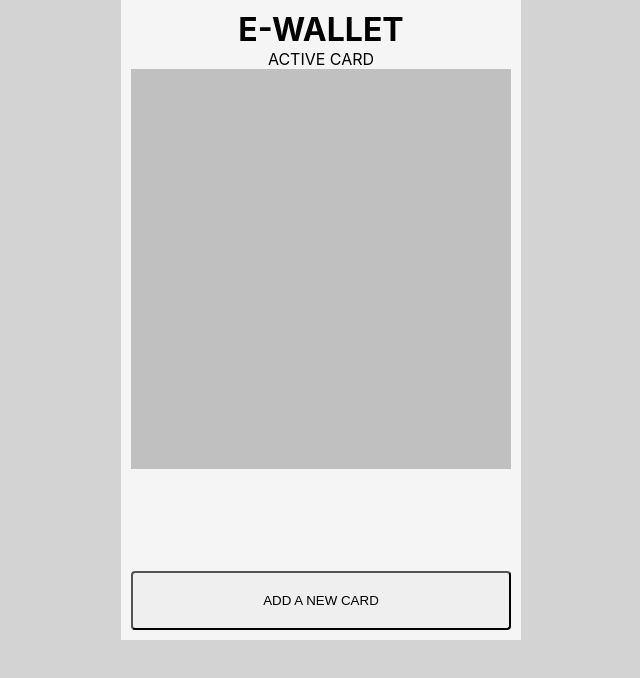
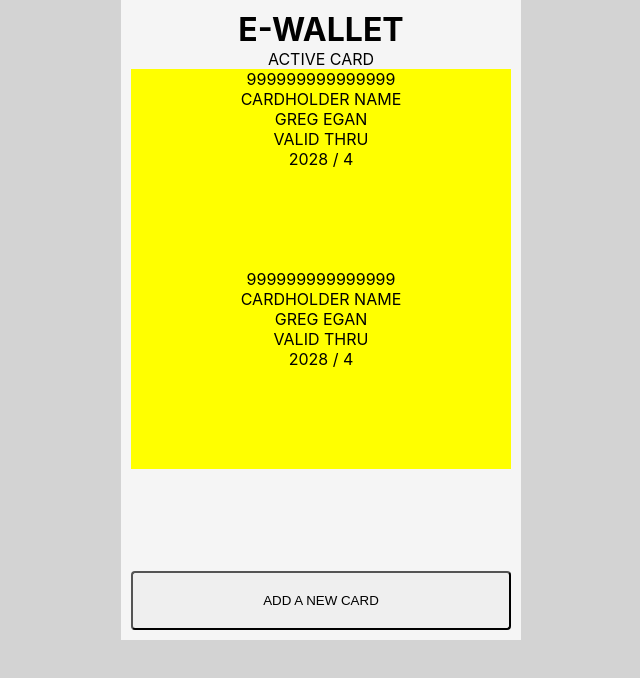
Before and after one commit to LXDamm/ec-react-exam2-ewallet, a React (Create React App) app: page /cards in a window 1280 px wide. Shown: the top 678 px of the page, without its empty margins (319-959 px from the left). Built offline with nearby package versions, Linux system fonts and the light colour scheme.

Commit message:
basic usage works, add card, select card

```diff
--- a/package.json
+++ b/package.json
@@ -3,6 +3,7 @@
   "version": "0.1.0",
   "private": true,
   "dependencies": {
+    "@reduxjs/toolkit": "^1.5.1",
     "@testing-library/jest-dom": "^5.11.4",
     "@testing-library/react": "^11.1.0",
     "@testing-library/user-event": "^12.1.10",
@@ -13,6 +14,7 @@
     "@types/react-router-dom": "^5.1.7",
     "react": "^17.0.2",
     "react-dom": "^17.0.2",
+    "react-redux": "^7.2.3",
     "react-router": "^5.2.0",
     "react-router-dom": "^5.2.0",
     "react-scripts": "4.0.3",
--- a/src/App.tsx
+++ b/src/App.tsx
@@ -2,8 +2,7 @@ import React from 'react';
 import {
   BrowserRouter as Router,
   Switch,
-  Route,
-  Link
+  Route
 } from 'react-router-dom';
 import './App.scss';
 import AddCard from './pages/AddCard';
--- /dev/null
+++ b/src/card.ts
@@ -0,0 +1,15 @@
+export type Vendor = 'bitcoin' | 'mastercard' | 'visa' | 'dogecoin' | undefined;
+
+export type ValidDate = {
+    year: number;
+    month: number;
+}
+
+export interface ICard {
+    cardNumber: number;
+    cardHolder: string;
+    validThru: ValidDate;
+    ccv: number;
+    cardVendor: Vendor;
+    isActive: boolean;
+}
--- a/src/components/Card.scss
+++ b/src/components/Card.scss
@@ -3,3 +3,19 @@
     height: 200px;
     background-color: silver;
 }
+
+.bitcoin {
+    background-color: yellow;
+}
+
+.mastercard {
+    background-color: red;
+}
+
+.visa {
+    background-color: blue;
+}
+
+.dogecoin {
+    background-color: orange;
+}
--- a/src/components/Card.tsx
+++ b/src/components/Card.tsx
@@ -1,9 +1,14 @@
 import './Card.scss';
 
 export default function Card(props: any) {
+    const { cardNumber, cardHolder, validThru, ccv, cardVendor} = props;
     return (
-        <div className="Card">
-            <p>{props.cardNumber}</p>
+        <div className={`Card ${cardVendor}`}>
+            <p>{cardNumber}</p>
+            <p>Cardholder name</p>
+            <p>{cardHolder}</p>
+            <p>Valid thru</p>
+            <p>{validThru?.year} / {validThru?.month}</p>
         </div>
     );
 }
--- a/src/components/CardForm.scss
+++ b/src/components/CardForm.scss
@@ -5,14 +5,14 @@
 
 .card-form-cardnumber,
 .card-form-cardholder,
-.card-form-validdate,
+.card-form-validthru,
 .card-form-ccv,
 .card-form-vendor {
     display: block;
     width: 100%;
 }
 
-.card-form-validdate,
+.card-form-validthru,
 .card-form-ccv {
     display: inline-block;
     width: 50%;
@@ -20,7 +20,7 @@
 
 .card-form-cardnumber input,
 .card-form-cardholder input,
-.card-form-validdate input,
+.card-form-validthru input,
 .card-form-ccv input,
 .card-form-vendor input {
     display: inline-block;
--- a/src/components/CardForm.tsx
+++ b/src/components/CardForm.tsx
@@ -1,34 +1,52 @@
-import { ChangeEvent, useState } from 'react';
+import { ChangeEvent, FormEvent, useState } from 'react';
+import { useDispatch } from "react-redux";
+import { useHistory } from 'react-router';
+import { ICard, ValidDate, Vendor } from '../card';
+import { addCard } from '../redux/cardsSlice';
 import Card from './Card';
 import './CardForm.scss';
 
 export default function CardForm() {
-    const [card, setCard] = useState({cardNumber: 0});
-    const handleSubmit = () => {
+    const dispatch = useDispatch();
+    const history = useHistory();
+    const [card, setCard] = useState<ICard>({ cardNumber: 0, cardHolder: '', validThru: { year: 0, month: 0 }, ccv: 0, cardVendor: undefined, isActive: false});
+    const handleSubmit = (event: FormEvent<HTMLFormElement>) => {
+        event.preventDefault();
+        dispatch(addCard(card));
+        history.push("/cards");
     }
     return (
         <>
-            <Card cardNumber={card.cardNumber}/>
-            <form className="card-form" onSubmit={handleSubmit}>
+            <Card cardNumber={card.cardNumber} cardHolder={card.cardHolder} validThru={card.validThru} ccv={card.ccv} cardVendor={card.cardVendor} />
+            <form className="card-form" onSubmit={(event) => {
+                handleSubmit(event);
+            }}>
                 <label className="card-form-cardnumber">
                     <p>Card number</p>
-                    <input type="number" placeholder="XXXX XXXX XXXX XXXX" onChange={(event: ChangeEvent<HTMLInputElement>) => { setCard({cardNumber: Number(event.target.value)}) }} />
+                    <input type="number" placeholder="XXXX XXXX XXXX XXXX" onChange={(event: ChangeEvent<HTMLInputElement>) => { setCard({ ...card, cardNumber: Number(event.target.value) }) }} />
                 </label>
                 <label className="card-form-cardholder">
                     <p>Cardholder name</p>
-                    <input type="text" placeholder="FIRSTNAME LASTNAME" onChange={(event: ChangeEvent<HTMLInputElement>) => { setCard({cardNumber: Number(event.target.value)}) }} />
+                    <input type="text" placeholder="FIRSTNAME LASTNAME" onChange={(event: ChangeEvent<HTMLInputElement>) => { setCard({ ...card, cardHolder: String(event.target.value) }) }} />
                 </label>
-                <label className="card-form-validdate">
+                <label className="card-form-validthru">
                     <p>Valid thru</p>
-                    <input type="date" onChange={(event: ChangeEvent<HTMLInputElement>) => { setCard({cardNumber: Number(event.target.value)}) }} />
+                    <input type="date" onChange={(event: ChangeEvent<HTMLInputElement>) => { setCard({...card, validThru: { year: parseInt(event.target.value.split('-')[0]), month: parseInt(event.target.value.split('-')[1]) } as ValidDate }) }} />
                 </label>
                 <label className="card-form-ccv">
                     <p>CCV</p>
-                    <input type="number" placeholder="XXX" onChange={(event: ChangeEvent<HTMLInputElement>) => { setCard({cardNumber: Number(event.target.value)}) }} />
+                    <input type="number" placeholder="XXX" onChange={(event: ChangeEvent<HTMLInputElement>) => { setCard({...card, ccv: Number(event.target.value) }) }} />
                 </label>
                 <label className="card-form-vendor">
                     <p>Vendor</p>
-                    <input type="select" placeholder="XXXX XXXX XXXX XXXX" onChange={(event: ChangeEvent<HTMLInputElement>) => { setCard({cardNumber: Number(event.target.value)}) }} />
+                    <select onChange={(event: ChangeEvent<HTMLSelectElement>) => {
+                        console.log(event.target.value);
+                        setCard({ ...card, cardVendor: event.target.value as Vendor}) }} value={card.cardVendor}>
+                        <option value="bitcoin">Bitcoin</option>
+                        <option value="mastercard">Mastercard</option>
+                        <option value="visa">Visa</option>
+                        <option value="dogecoin">Dogecoin</option>
+                    </select>
                 </label>
                 <input className="add-card-button" type="submit" value="ADD CARD" />
             </form>
--- a/src/components/CardStack.tsx
+++ b/src/components/CardStack.tsx
@@ -1,7 +1,25 @@
+import { useDispatch } from 'react-redux';
+import { ICard, ValidDate } from '../card';
+import { setActiveCard } from '../redux/cardsSlice';
 import Card from './Card';
 
-export default function CardStack() {
+function CardStack(props: any) {
+    const dispatch = useDispatch();
+    const handleClick = (cardNumber: number) => {
+        dispatch(setActiveCard(cardNumber));
+    }
     return (
-        <Card />
+        <>
+            {
+                props.cards.map((item: ICard) => {
+                    return <>
+                        <div onClick={() => { handleClick(item.cardNumber) }}><Card cardNumber={item?.cardNumber} cardHolder={item?.cardHolder} validThru={item?.validThru as ValidDate} ccv={item?.ccv} cardVendor={item?.cardVendor} />
+                        </div>
+                    </>
+                })
+            }
+        </>
     );
 }
+
+export default CardStack;
--- a/src/index.tsx
+++ b/src/index.tsx
@@ -3,10 +3,14 @@ import ReactDOM from 'react-dom';
 import './index.css';
 import App from './App';
 import reportWebVitals from './reportWebVitals';
+import { Provider } from 'react-redux';
+import store from './redux/store';
 
 ReactDOM.render(
   <React.StrictMode>
-    <App />
+    <Provider store={store}>
+      <App />
+    </Provider>
   </React.StrictMode>,
   document.getElementById('root')
 );
--- a/src/pages/Cards.tsx
+++ b/src/pages/Cards.tsx
@@ -1,16 +1,27 @@
 import React from 'react';
+import { useSelector, useStore } from 'react-redux';
 import { Link } from 'react-router-dom';
+import { ValidDate } from '../card';
 import Card from '../components/Card';
 import CardStack from '../components/CardStack';
+import { AppState, typedUseSelector } from '../redux/store';
 import './Cards.scss';
 
 export default function Cards() {
+    const activeCard = typedUseSelector((state: AppState) => {
+        return state.cardsStack.cards.find((item) => {
+            return item.isActive;
+        });
+    });
+    const cards = typedUseSelector((state: AppState) => {
+        return state.cardsStack.cards;
+    });
     return (
         <>
             <h1>E-Wallet</h1>
             <p>Active Card</p>
-            <Card />
-            <CardStack />
+            <Card cardNumber={activeCard?.cardNumber} cardHolder={activeCard?.cardHolder} validThru={activeCard?.validThru as ValidDate} ccv={activeCard?.ccv} cardVendor={activeCard?.cardVendor} />
+            <CardStack cards={cards} />
             <Link to="/addcard" className="add-card-link"><button className="add-card-button">Add a new Card</button></Link>
         </>
     );
--- /dev/null
+++ b/src/redux/cardsSlice.ts
@@ -0,0 +1,40 @@
+import { createSlice } from '@reduxjs/toolkit';
+import { ICard, ValidDate } from '../card';
+import { AppState } from './store';
+
+const cardsSlice = createSlice({
+    name: 'cards',
+    initialState: {
+        cards: [
+            {
+                cardNumber: 999999999999999,
+                cardHolder: 'Greg Egan',
+                validThru: { year: 2028, month: 4 } as ValidDate,
+                ccv: 987,
+                cardVendor: 'bitcoin',
+                isActive: true
+            }
+        ],
+        maxCards: 4
+    },
+    reducers: {
+        addCard: (state, action) => {
+            if (state.cards.length < state.maxCards) {
+                state.cards.push(action.payload);
+            }
+        },
+        setActiveCard: (state, action) => {
+            const index = state.cards.findIndex((item) => {
+                return item.isActive === true;
+            });
+            state.cards[index].isActive = false;
+            const activeIndex = state.cards.findIndex((item) => {
+                return item.cardNumber === action.payload;
+            });
+            state.cards[activeIndex].isActive = true;
+        }
+    }
+});
+
+export const { addCard, setActiveCard } = cardsSlice.actions;
+export default cardsSlice.reducer;
--- /dev/null
+++ b/src/redux/store.ts
@@ -0,0 +1,21 @@
+import { configureStore } from '@reduxjs/toolkit'
+import { TypedUseSelectorHook, useSelector } from 'react-redux';
+import { ICard } from '../card';
+import cardsReducer from './cardsSlice';
+
+export interface AppState {
+  cardsStack: {
+    cards: Array<ICard>,
+    maxCards: number
+  };
+};
+
+export const typedUseSelector: TypedUseSelectorHook<AppState> = useSelector;
+
+const store = configureStore({
+  reducer: {
+    cardsStack: cardsReducer
+  }
+});
+
+export default store;
```
Also changed, not shown: 1 other file (tests, documents, lock files or other folders). Lines whose indentation alone changed are shown as unchanged.
